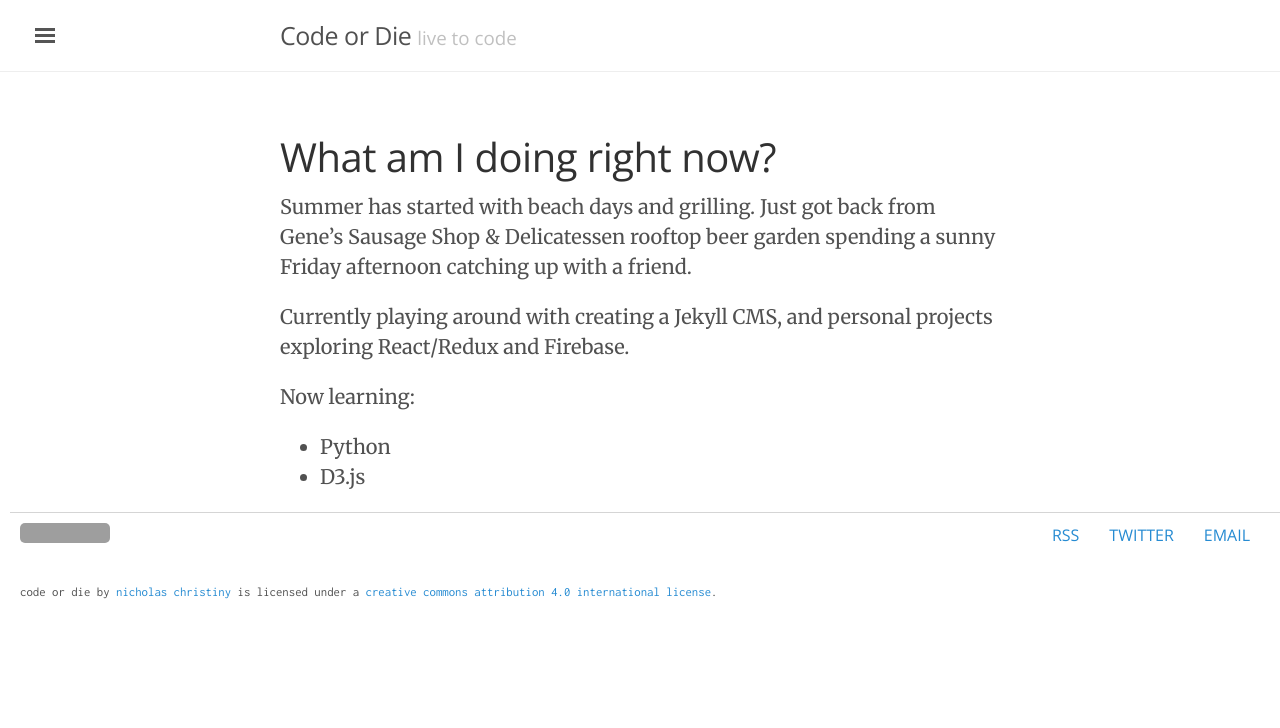
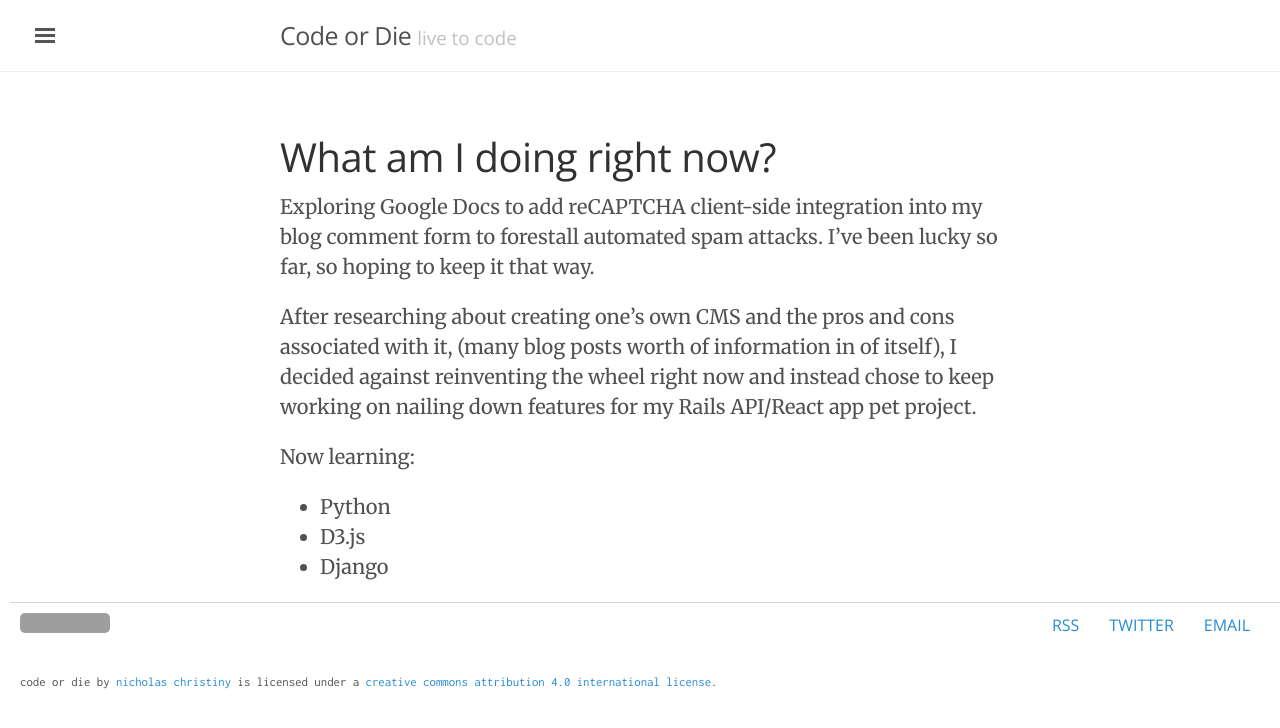
Before and after one commit to nchristiny/nchristiny.github.io, a Jekyll site: the page built from now/index.md, in a window 1280 px wide. Shown: the top 728 px of the page. Built offline with Jekyll 4.4.1, drawn with Linux system fonts in a browser that asks for light colours; nearby versions of some CDN libraries; comment, search, counter and statistics services are not loaded; grey boxes are pictures that could not be loaded.

Commit message:
Add reCAPTCHA, resume link update

```diff
--- a/_includes/comments.html
+++ b/_includes/comments.html
@@ -12,7 +12,8 @@
     <label for="email">Email</label>
     <input placeholder="Gravatar" type="text" id="email">
   </div>
-  <small>Your email will not be shared.</small>
+  <small>Your email will not be shared nor spammed.</small>
+  <div class="g-recaptcha" data-sitekey="6Lda4iMTAAAAAH5vzppdA7xy_QSJK57-11n3ooZn"></div>
   <div class="submit-comment">
     <input type="submit" value="Submit">
   </div>
--- a/_includes/head.html
+++ b/_includes/head.html
@@ -29,6 +29,7 @@
   <script src="{{ site.baseurl }}/public/js/jquery-1.12.3.min.js"></script>
   <script src="https://cdnjs.cloudflare.com/ajax/libs/moment.js/2.11.0/moment.min.js"></script>
   <script src="https://cdnjs.cloudflare.com/ajax/libs/blueimp-md5/2.1.0/js/md5.js"></script>
+  <script src="https://www.google.com/recaptcha/api.js" async defer></script>
   <script src="{{ site.baseurl }}/public/js/application.js"></script>
   <script src="{{ site.baseurl }}/public/js/blog.js"></script>
 </head>
--- a/now/index.md
+++ b/now/index.md
@@ -3,11 +3,12 @@
 title: Now
 ---
 # What am I doing right now?
-Summer has started with beach days and grilling. Just got back from Gene’s Sausage Shop & Delicatessen rooftop beer garden spending a sunny Friday afternoon catching up with a friend.
+Exploring Google Docs to add reCAPTCHA client-side integration into my blog comment form to forestall automated spam attacks. I've been lucky so far, so hoping to keep it that way.
 
-Currently playing around with creating a Jekyll CMS, and personal projects exploring React/Redux and Firebase.
+After researching about creating one's own CMS and the pros and cons associated with it, (many blog posts worth of information in of itself), I decided against reinventing the wheel right now and instead chose to keep working on nailing down features for my Rails API/React app pet project.
 
 Now learning:
 
 * Python
 * D3.js
+* Django
```
Also changed, not shown: projects/index.md (+1 -1 lines), 1 other file.
